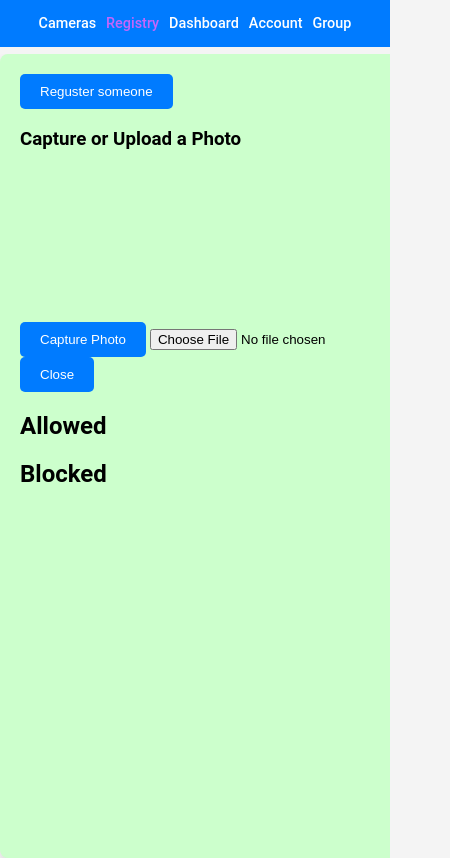
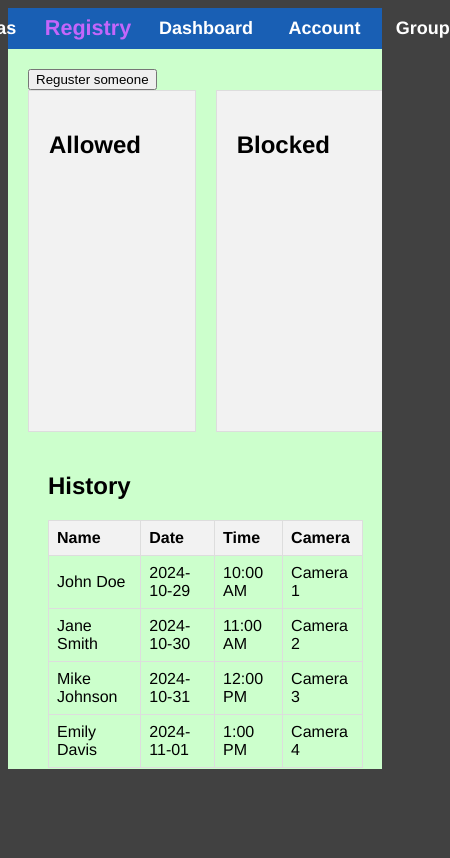
Before and after one commit to m1ca000/CentinelAI, a plain HTML site: page Pagina_Web/Dashboard/Dashboard.html in a window 390 px wide. Both pictures are taken after a click on the item "Registry". Shown: the whole page, 450 px wide, since content can reach past the window. Drawn offline with nearby package versions, Linux system fonts and the light colour scheme; no server answers.

```diff
--- a/Pagina_Web/Dashboard/Dashboard.html
+++ b/Pagina_Web/Dashboard/Dashboard.html
@@ -55,7 +55,6 @@
                   <p></p>
                 </div>
               </div>
-              <!-- History table
         <div class="table-container">
             <h2>History</h2>
                 <table>
@@ -95,9 +94,9 @@
                   </tbody>
                 </table>
             </div>
-        </div>-->
+        </div>
         <!-- Dashboard -->
-        <div class="dashboard block active">
+        <div class="dashboard block">
 
         </div>
         <!-- Account -->
@@ -105,8 +104,11 @@
 
         </div>
         <!-- Group -->
-        <div class="group block">
-
+        <div class="group block active">
+          <div class="groupcode">
+          <h2>Group Code</h2>
+          <p id="display-text"></p>
+          </div>
         </div>
     </div>
     <script src="Dashboard.js"></script>
--- a/Pagina_Web/Dashboard/Dashboard.js
+++ b/Pagina_Web/Dashboard/Dashboard.js
@@ -131,3 +131,11 @@
     const dataUrl = canvas.toDataURL('image/png');
     console.log(dataUrl); // Captured image
 });
+
+//Group
+fetch('https://centinel-ai.vercel.app/api/userGroup')
+  .then(response => response.json())
+  .then(data => {
+    document.getElementById('display-text').textContent = JSON.stringify(data);
+  })
+  .catch(error => console.error('Error fetching data:', error));
--- a/Pagina_Web/Dashboard/dashboardStyle - copia.css
+++ /dev/null
@@ -1,171 +0,0 @@
-body {
-    font-family: Helvetica;
-    background:rgb(65, 65, 65);
-}
-
-/* Upper Bar */
-.upper-bar {
-    background-color: #195fb4;
-    color: #fff;
-    padding: 10px;
-    text-align: center;
-    font-family: Helvetica, Arial, sans-serif;
-}
-
-.upper-bar ul {
-    list-style: none;
-    margin: 0;
-    padding: 0;
-    display: flex;
-    justify-content: center;
-}
-
-.upper-bar li {
-    margin-right: 5%;
-    margin-left: 5%;
-    transition: transform 0.3s ease, color 0.3s ease;
-    cursor: pointer;
-    font-size: large;
-    font-weight: 600;
-}
-
-.upper-bar li:hover {
-    transform: scale(1.2);
-    color: #00ccf0;
-}
-
-.upper-bar li.active {
-    transform: scale(1.2);
-    color: #c466fb;
-}
-
-/* Content Blocks */
-.content {
-    position: relative;
-    height: 720px; /* Adjust based on content height */
-    overflow: hidden;
-}
-
-.block {
-    position: absolute;
-    top: 0;
-    width: 95%;
-    height: 100%;
-    padding: 20px;
-    transition: left 0.5s ease-in-out, opacity 0.5s ease-in-out;
-    opacity: 0;
-    display: none;
-}
-
-.block.active {
-    display: block;
-    left: 0;
-    opacity: 1;
-}
-
-.block.slide-in-right {
-    left: 100%;
-}
-
-.block.slide-out-right {
-    left: -100%;
-}
-
-.block.slide-in-left {
-    left: -100%;
-}
-
-.block.slide-out-left {
-    left: 100%;
-}
-
-.cameras {
-    background-color: #ffcccc;
-}
-/*Registry*/
-.registry {
-    background-color: #ccffcc;
-}
-
-.modal {
-    display: none;
-    position: fixed;
-    top: 50%;
-    left: 50%;
-    transform: translate(-50%, -50%);
-    z-index: 10;
-    background-color: white;
-    padding: 20px;
-    box-shadow: 0 4px 8px rgba(0, 0, 0, 0.2);
-    border-radius: 8px;
-}
-
-.modal.active {
-    display: block;
-}
-
-.overlay {
-    position: fixed;
-    top: 0;
-    left: 0;
-    width: 100%;
-    height: 100%;
-    background: rgba(0, 0, 0, 0.5);
-    display: none;
-    z-index: 5;
-}
-
-.overlay.active {
-    display: block;
-}
-
-video, canvas {
-    max-width: 100%;
-    margin-top: 10px;
-}
-.container {
-    display: flex;
-    gap: 20px;
-}
-.column {
-    width: 300px;
-    height: 300px;
-    padding: 20px;
-    background-color: #f2f2f2;
-    border: 1px solid #ddd;
-    overflow-y: auto;
-}
-.table-container {
-    padding: 20px;
-}
-
-table {
-    width: 100%;
-    border-collapse: collapse; /* Ensures borders are joined */
-}
-
-th, td {
-    border: 1px solid #ddd;
-    padding: 8px;
-    text-align: left;
-}
-
-th {
-    background-color: #f2f2f2; /* Header background */
-}
-.dashboard {
-    background-color: #ccccff;
-}
-
-.account {
-    background-color: #ffffcc;
-}
-
-.group {
-    background-color: #ffccff;
-}
-
-/*General*/
-.button{
-
-}
--- a/Pagina_Web/Dashboard/dashboardStyle.css
+++ b/Pagina_Web/Dashboard/dashboardStyle.css
@@ -1,19 +1,15 @@
-/* General Reset and Body Styles */
-html, body {
-    height: 100%;
-    margin: 0;
-    font-family: 'Roboto', sans-serif;
-    background: #f4f4f4; /* Light background for the body */
+body {
+    font-family: Helvetica;
+    background:rgb(65, 65, 65);
 }
 
 /* Upper Bar */
 .upper-bar {
-    background-color: #007bff; /* Blue color for the bar */
+    background-color: #195fb4;
     color: #fff;
-    padding: 15px;
+    padding: 10px;
     text-align: center;
-    font-size: 1.2em;
-    position: relative; /* Ensure it stays fixed at the top */
+    font-family: Helvetica, Arial, sans-serif;
 }
 
 .upper-bar ul {
@@ -25,127 +21,151 @@
 }
 
 .upper-bar li {
-    margin: 0 10px;
-    transition: color 0.3s ease, transform 0.3s ease;
+    margin-right: 5%;
+    margin-left: 5%;
+    transition: transform 0.3s ease, color 0.3s ease;
     cursor: pointer;
-    font-size: 1em;
-    font-weight: 500;
+    font-size: large;
+    font-weight: 600;
 }
 
 .upper-bar li:hover {
-    color: #fff;
-    transform: scale(1.1);
+    transform: scale(1.2);
+    color: #00ccf0;
 }
 
 .upper-bar li.active {
-    color: #c466fb; /* Highlight color for active item */
-}
-
-/* Content Container */
-.content {
-    margin-top: 7px; /* Space for the upper-bar */
-    display: flex;
-    flex-direction: column;
-    gap: 20px; /* Space between content blocks */
-    height: calc(100vh - 60px); /* Full viewport height minus the upper-bar height */
-    overflow: hidden; /* Prevent scrollbars due to absolute positioning */
-    position: relative; /* Ensure positioning for .block elements */
+    transform: scale(1.2);
+    color: #c466fb;
 }
 
 /* Content Blocks */
+.content {
+    position: relative;
+    height: 720px; /* Adjust based on content height */
+    overflow: hidden;
+}
+
 .block {
-    background-color: #fff; /* White background for blocks */
-    border-radius: 8px; /* Rounded corners */
-    box-shadow: 0 4px 8px rgba(0,0,0,0.1); /* Subtle shadow */
+    position: absolute;
+    top: 0;
+    width: 95%;
+    height: 100%;
     padding: 20px;
-    transition: opacity 0.3s ease, transform 0.3s ease;
+    transition: left 0.2s ease-in-out, opacity 0.2s ease-in-out;
     opacity: 0;
-    position: absolute; /* Absolute positioning for block transitions */
-    width: 100%;
-    height: calc(100% - 40px); /* Full height minus padding */
-    top: 0;
-    left: 0;
+    display: none;
 }
 
 .block.active {
+    display: block;
+    left: 0;
     opacity: 1;
+}
+
+.block.slide-in-right {
+    left: 100%;
+}
+
+.block.slide-out-right {
+    left: -100%;
+}
+
+.block.slide-in-left {
+    left: -100%;
+}
+
+.block.slide-out-left {
+    left: 100%;
+}
+
+.cameras {
+    background-color: #ffcccc;
+}
+/*Registry*/
+.registry {
+    background-color: #ccffcc;
+}
+
+.modal {
+    display: none;
+    position: fixed;
+    top: 50%;
+    left: 50%;
+    transform: translate(-50%, -50%);
+    z-index: 10;
+    background-color: white;
+    padding: 20px;
+    box-shadow: 0 4px 8px rgba(0, 0, 0, 0.2);
+    border-radius: 8px;
+}
+
+.modal.active {
     display: block;
 }
 
-.block.slide-in-right {
-    transform: translateX(100%);
+.overlay {
+    position: fixed;
+    top: 0;
+    left: 0;
+    width: 100%;
+    height: 100%;
+    background: rgba(0, 0, 0, 0.5);
+    display: none;
+    z-index: 5;
 }
 
-.block.slide-out-right {
-    transform: translateX(-100%);
+.overlay.active {
+    display: block;
 }
 
-.block.slide-in-left {
-    transform: translateX(-100%);
+video, canvas {
+    max-width: 100%;
+    margin-top: 10px;
+}
+.container {
+    display: flex;
+    gap: 20px;
+}
+.column {
+    width: 300px;
+    height: 300px;
+    padding: 20px;
+    background-color: #f2f2f2;
+    border: 1px solid #ddd;
+    overflow-y: auto;
+}
+.table-container {
+    padding: 20px;
 }
 
-.block.slide-out-left {
-    transform: translateX(100%);
+table {
+    width: 100%;
+    border-collapse: collapse; /* Ensures borders are joined */
 }
 
-/* Specific Block Styles */
-.cameras {
-    background-color: #ffcccc; /* Light pink */
+th, td {
+    border: 1px solid #ddd;
+    padding: 8px;
+    text-align: left;
 }
 
-.registry {
-    background-color: #ccffcc; /* Light green */
+th {
+    background-color: #f2f2f2; /* Header background */
 }
-
-.registry .Entry-Wrapper {
-    width: 30%;
-    height: 90%;
-    background-color: #000; /* Black background for the entry wrapper */
-    position: absolute;
-    top: 20px;
-    left: 20px;
-    border-radius: 8px; /* Rounded corners */
-}
-
 .dashboard {
-    background-color: #ccccff; /* Light blue */
+    background-color: #ccccff;
 }
 
 .account {
-    background-color: #ffffcc; /* Light yellow */
+    background-color: #ffffcc;
 }
 
 .group {
-    background-color: #ffccff; /* Light purple */
+    background-color: #ffccff;
 }
 
-/* Buttons */
-button {
-    background: #007bff; /* Blue background */
-    color: white;
-    border: none;
-    padding: 10px 20px;
-    border-radius: 5px;
-    cursor: pointer;
-    transition: background 0.3s ease;
+/*General*/
+.button{
+
 }
-
-button:hover {
-    background: #0056b3; /* Darker blue on hover */
-}
-
-/* Responsive Design */
-@media (max-width: 768px) {
-    .upper-bar {
-        font-size: 1em; /* Adjust font size for smaller screens */
-    }
-
-    .upper-bar li {
-        font-size: 0.9em; /* Slightly smaller font size for menu items */
-        margin: 0 5px;
-    }
-
-    .content {
-        padding: 10px; /* Reduce padding on smaller screens */
-    }
-}
```
Also changed, not shown: Pagina_Web/Login/FunctionsL.js (+25 -14 lines), Pagina_Web/Register/FunctionsR.js (+4 -25 lines), Pagina_Web/Register/Register.html (+0 -6 lines).
